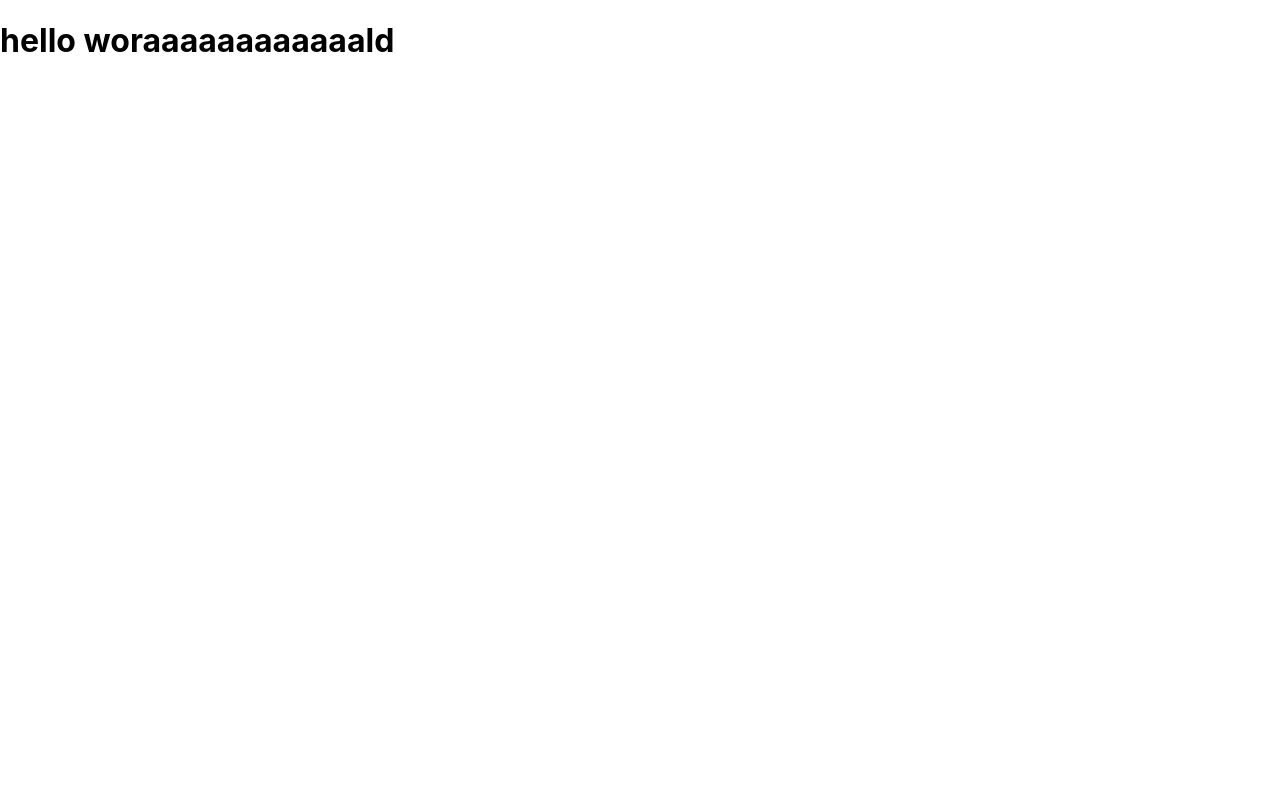
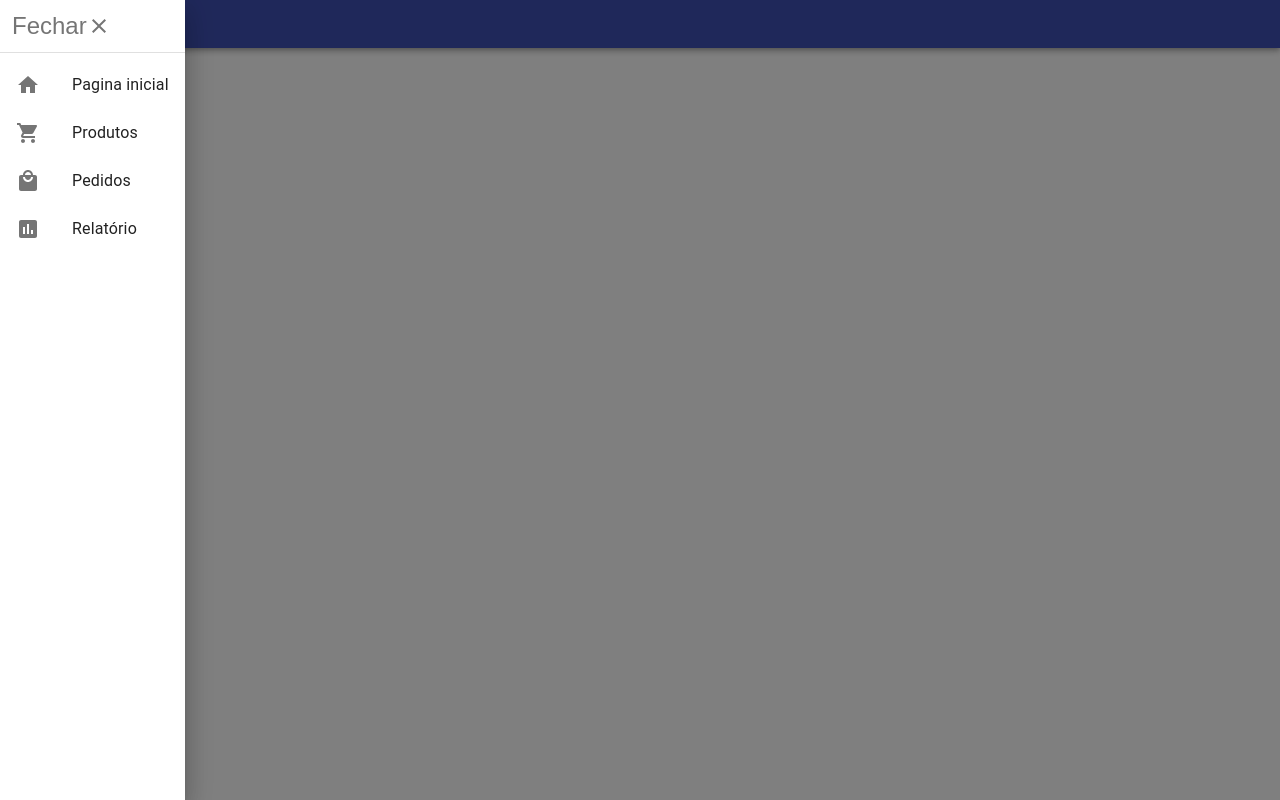
Before and after one commit to GustavoBonfimS/self-sell, a React (Create React App) app: page / in a window 1280 px wide. Built offline with nearby package versions, Linux system fonts and the light colour scheme.

Commit message:
menu finished

```diff
--- a/package.json
+++ b/package.json
@@ -5,6 +5,8 @@
   "private": true,
   "homepage": "./",
   "dependencies": {
+    "@material-ui/core": "^4.11.2",
+    "@material-ui/icons": "^4.11.2",
     "@testing-library/jest-dom": "^5.11.4",
     "@testing-library/react": "^11.1.0",
     "@testing-library/user-event": "^12.1.10",
@@ -17,11 +19,11 @@
   },
   "scripts": {
     "start": "yarn build && electron .",
-    "dev": "nodemon --watch src --exec 'yarn start'",
+    "dev": "react-scripts start",
     "build": "react-scripts build",
     "test": "react-scripts test",
     "eject": "react-scripts eject",
-    "electron": "electron ."
+    "electron": "nodemon --watch src --exec 'yarn start'"
   },
   "eslintConfig": {
     "extends": [
--- a/src/App.jsx
+++ b/src/App.jsx
@@ -1,9 +1,10 @@
 import React from 'react';
+import AppMenu from './components/AppMenu';
 
 function App() {
   return (
     <>
-      <h1>hello woraaaaaaaaaaaald</h1>
+      <AppMenu title='Home' />
     </>
   );
 }
--- /dev/null
+++ b/src/components/AppMenu.jsx
@@ -0,0 +1,80 @@
+import React, { useState } from 'react';
+import {
+  Drawer,
+  AppBar,
+  Toolbar,
+  IconButton,
+  Typography,
+  List,
+  ListItem,
+  Divider,
+  ListItemIcon,
+  ListItemText,
+} from '@material-ui/core';
+import {
+  Menu,
+  Close,
+  Home,
+  LocalGroceryStore,
+  LocalMall,
+  Assessment,
+} from '@material-ui/icons';
+
+export default function AppMenu(props) {
+  const [openDrawer, setOpenDrawer] = useState(true);
+
+  return (
+    <>
+      <AppBar position='static'>
+        <Toolbar variant='dense'>
+          <IconButton
+            edge='start'
+            className=''
+            color='inherit'
+            aria-label='menu'
+            onClick={() => setOpenDrawer(true)}
+          >
+            <Menu />
+          </IconButton>
+          <Typography variant='h6' color='inherit'>
+            {props.title}
+          </Typography>
+        </Toolbar>
+      </AppBar>
+      <Drawer open={openDrawer} onClose={() => setOpenDrawer(false)}>
+        <div>
+          <IconButton onClick={() => setOpenDrawer(false)}>
+            Fechar <Close />
+          </IconButton>
+        </div>
+        <Divider />
+        <List>
+          {['Pagina inicial', 'Produtos', 'Pedidos', 'Relatório'].map(
+            (text) => (
+              <ListItem button key={text}>
+                <ListItemIcon>
+                  {text === 'Pagina inicial' && <Home />}
+                  {text === 'Produtos' && <LocalGroceryStore />}
+                  {text === 'Pedidos' && <LocalMall />}
+                  {text === 'Relatório' && <Assessment />}
+                </ListItemIcon>
+                <ListItemText primary={text} />
+              </ListItem>
+            ),
+          )}
+        </List>
+        {/* <Divider />
+        <List>
+          {['All mail', 'Trash', 'Spam'].map((text) => (
+            <ListItem button key={text}>
+              <ListItemIcon>
+                <ArrowForward />
+              </ListItemIcon>
+              <ListItemText primary={text} />
+            </ListItem>
+          ))}
+        </List> */}
+      </Drawer>
+    </>
+  );
+}
```
Also changed, not shown: .eslintrc.json, 2 other files (tests, documents, lock files or other folders).
